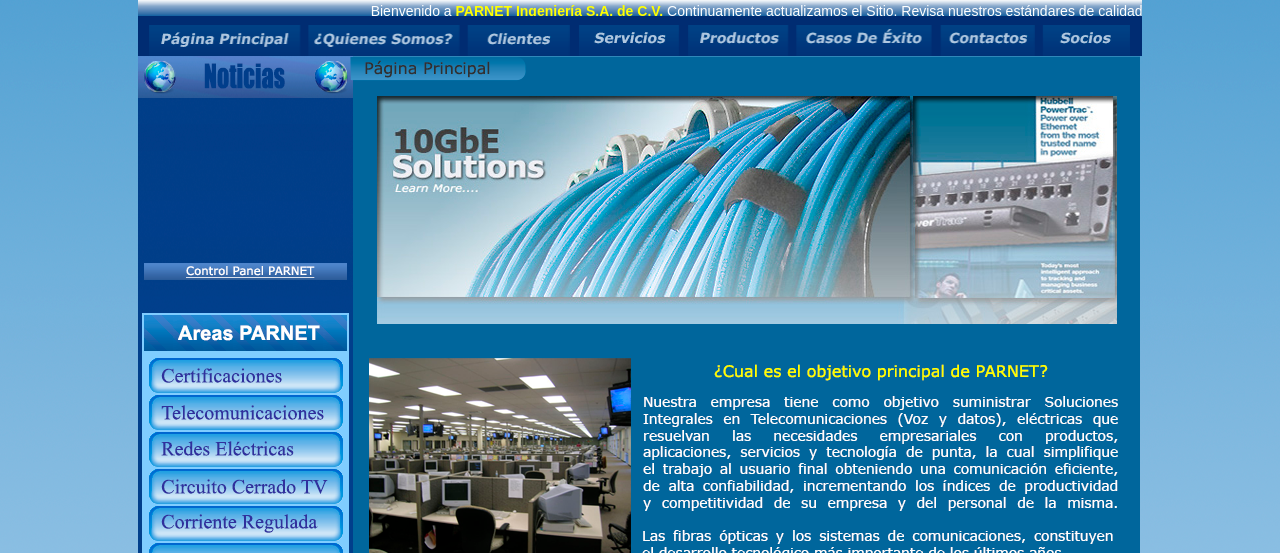
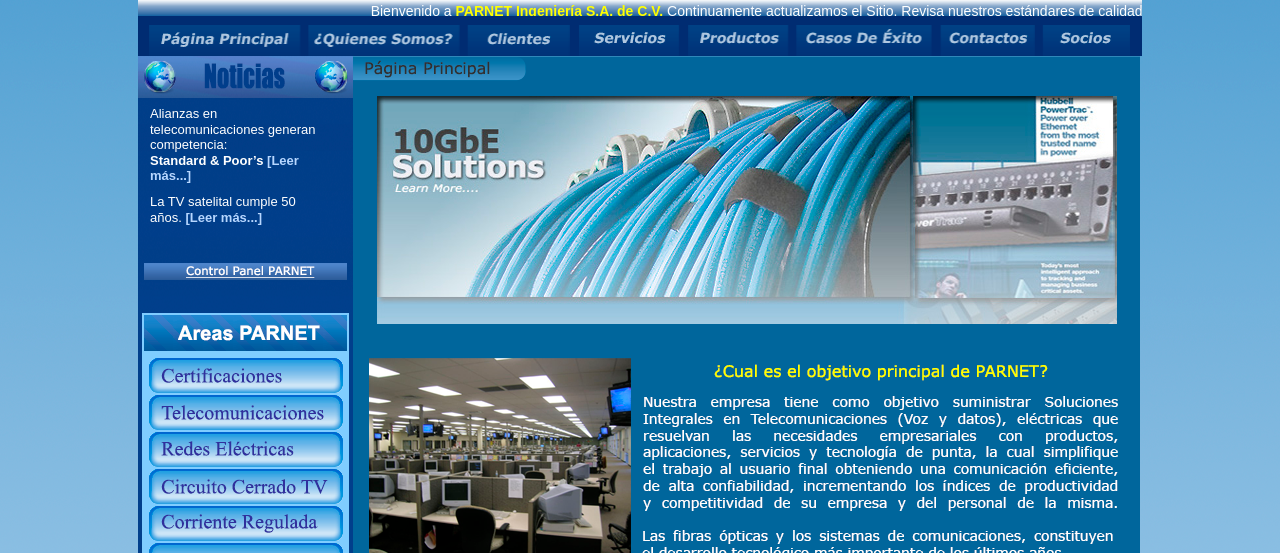
Before and after one commit to Aguirre120503/final-parnet, a Flask app: page / in a window 1280 px wide. Shown: the part 201-754 px from the top of the page. Run offline with Flask 3, Linux system fonts and the light colour scheme; parts of the project's set-up code (start-up, migrations or seed data) failed here and were passed over.

Commit message:
FINALLLL

```diff
--- a/app/templates/index.html
+++ b/app/templates/index.html
@@ -46,16 +46,40 @@
 <div class="main-content">
 
     <aside class="left-column">
+
+
+
+        <!-- 📌 CAJA DE NOTICIAS -->
+        <div class="noticias-box">
             <img src="{{ url_for('static', filename='img/noticias-box.png') }}" class="noticias-img" alt="Noticias">
+
+            <div class="noticias-texto">
+
+
+                <p class="item-noticia">
+                    Alianzas en telecomunicaciones generan competencia:
+                    <br><strong>Standard & Poor’s</strong>
+                    <a href="#">[Leer más...]</a>
+                </p>
+
+                <p class="item-noticia">
+                    La TV satelital cumple 50 años.
+                    <a href="#">[Leer más...]</a>
+                </p>
+
+
+
+            </div>
+        </div>
+
+        <!-- 📌 ESTE VA FUERA DE LA CAJA DE NOTICIAS -->
         <img src="{{ url_for('static', filename='img/menu_vertical.png') }}" class="menu-vertical-img" alt="Menú vertical">
+
     </aside>
 
     <section class="right-column">
         <img src="{{ url_for('static', filename='img/content.png') }}" class="content-img" alt="Contenido">
     </section>
-
-    </div>
-
 
 </div>
 
@@ -94,5 +118,153 @@
     </video>
 </div>
 
+<style>
+.noticias-box {
+    position: relative;
+    width: 100%;
+}
+
+.noticias-img {
+    width: 100%;
+    display: block;
+}
+
+/* 🔵 CAJA DEL TEXTO SUPERPUESTO */
+.noticias-box {
+    position: relative;
+    width: 100%;
+}
+
+.noticias-img {
+    width: 100%;
+    display: block;
+}
+
+/* 🔵 TEXTO ENCIMA DE LA IMAGEN */
+.noticias-texto {
+    position: absolute;
+    top: 50px;            /* Ajustado como en el diseño original */
+    left: 12px;
+    width: 82%;
+    color: white;
+    font-size: 13px;
+    font-family: Arial, sans-serif;
+    line-height: 1.2;
+}
+
+/* TÍTULO "NOTICIAS" */
+.titulo-noticias {
+    font-size: 18px;
+    font-weight: bold;
+    margin-bottom: 8px;
+    color: #ffffff;
+    text-shadow: 1px 1px 2px #000;
+}
+
+/* TEXTOS */
+.item-noticia {
+    margin-bottom: 10px;
+}
+
+.item-noticia a {
+    color: #b7d7ff;
+    text-decoration: none;
+    font-weight: bold;
+}
+
+.item-noticia a:hover {
+    text-decoration: underline;
+}
+
+/* BOTÓN */
+.btn-panel-parnet {
+    display: inline-block;
+    margin-top: 10px;
+    padding: 4px 8px;
+    background: #1b9dd9;
+    color: white;
+    font-size: 11px;
+    border-radius: 4px;
+    text-decoration: none;
+    font-weight: bold;
+    box-shadow: 0 0 5px rgba(0,0,0,0.4);
+}
+
+.btn-panel-parnet:hover {
+    background: #0a78af;
+}
+
+.item-noticia {
+    opacity: 0;
+    transform: translateY(15px);
+    animation: aparecer 0.8s ease-out forwards;
+}
+
+/* Para que cada noticia entre con pequeño retraso */
+.item-noticia:nth-child(1) {
+    animation-delay: 0.1s;
+}
+.item-noticia:nth-child(2) {
+    animation-delay: 0.3s;
+}
+
+@keyframes aparecer {
+    to {
+        opacity: 1;
+        transform: translateY(0);
+    }
+}
+
+.noticias-vertical {
+    height: 80px;              /* ajusta según tu espacio */
+    overflow: hidden;
+    position: relative;
+}
+
+.noticias-vertical p {
+    margin: 0;
+    padding: 0;
+    height: 80px;
+    line-height: 80px;
+    text-align: left;
+    transform: translateY(100%);
+    animation: scrollVertical 9s linear infinite;
+}
+
+@keyframes scrollVertical {
+    0% { transform: translateY(100%); }
+    10% { transform: translateY(0); }
+    30% { transform: translateY(0); }
+    40% { transform: translateY(-100%); }
+    100% { transform: translateY(-100%); }
+}
+
+.noticias-vertical {
+    position: relative;
+    height: 120px;          /* Ajusta según el espacio visible */
+    overflow: hidden;
+}
+
+.noticias-lista {
+    display: flex;
+    flex-direction: column;
+    animation: slide-up 10s linear infinite;
+}
+
+.noticias-lista p {
+    margin: 0;
+    padding: 8px 0;
+    font-size: 14px;
+}
+
+/* Animación */
+@keyframes slide-up {
+    0% {
+        transform: translateY(0);
+    }
+    100% {
+        transform: translateY(-100%);
+    }
+}
 
 {% endblock %}
```
Also changed, not shown: app/static/img/productos/7gbb5n8jj3sa.jpg (added), 4 other files. Lines whose indentation alone changed are shown as unchanged.
